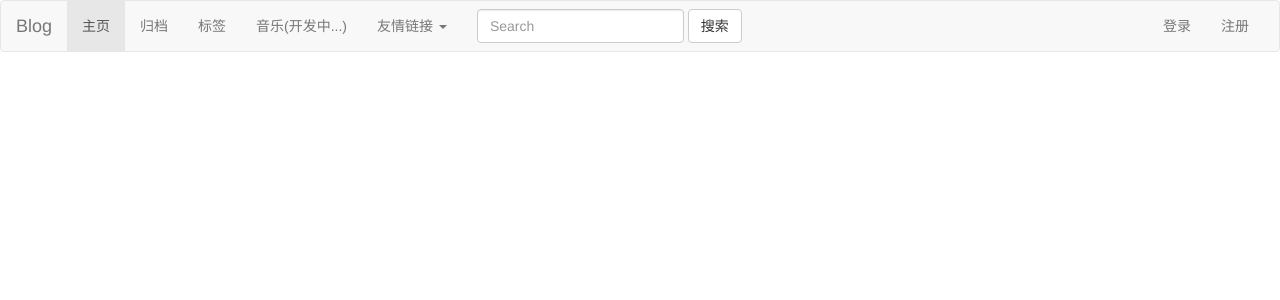
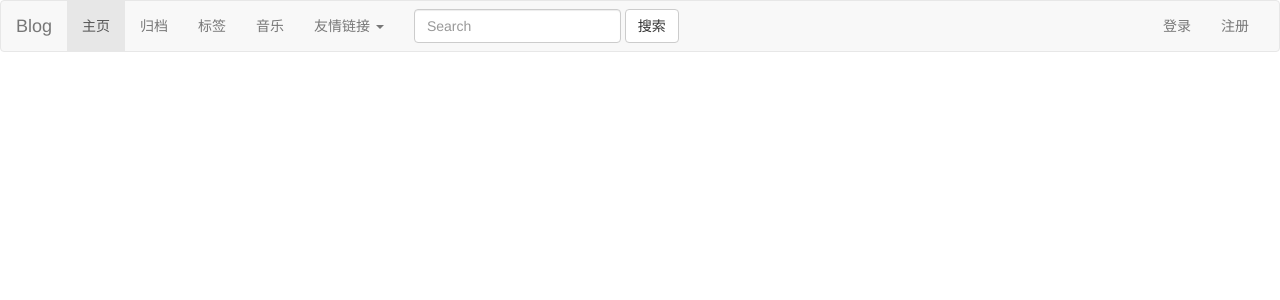
Before and after one commit to OneUpOneDown/blog, a Node server app: page /archive in a window 1280 px wide. Shown: the top 300 px of the page. Run offline with Node 20, Linux system fonts and the light colour scheme; data that the repository does not hold is empty; some libraries are stand-ins or nearby versions.

Commit message:
即时更新

```diff
--- a/views/header.ejs
+++ b/views/header.ejs
@@ -28,7 +28,7 @@
                 <li class="active"><a href="/">主页 <span class="sr-only">(current)</span></a></li>
                 <li><a title="归档" href="/archive">归档</a></li>
                 <li><a title="标签" href="/tags">标签</a></li>
-                <li><a title="音乐" href="/music" target="_blank">音乐(开发中...)</a></li>
+                <li><a title="音乐" href="/music" target="_blank">音乐</a></li>
                 <li class="dropdown">
                     <a href="#" class="dropdown-toggle" data-toggle="dropdown" role="button" aria-haspopup="true" aria-expanded="false">友情链接 <span class="caret"></span></a>
                     <ul class="dropdown-menu">
```
